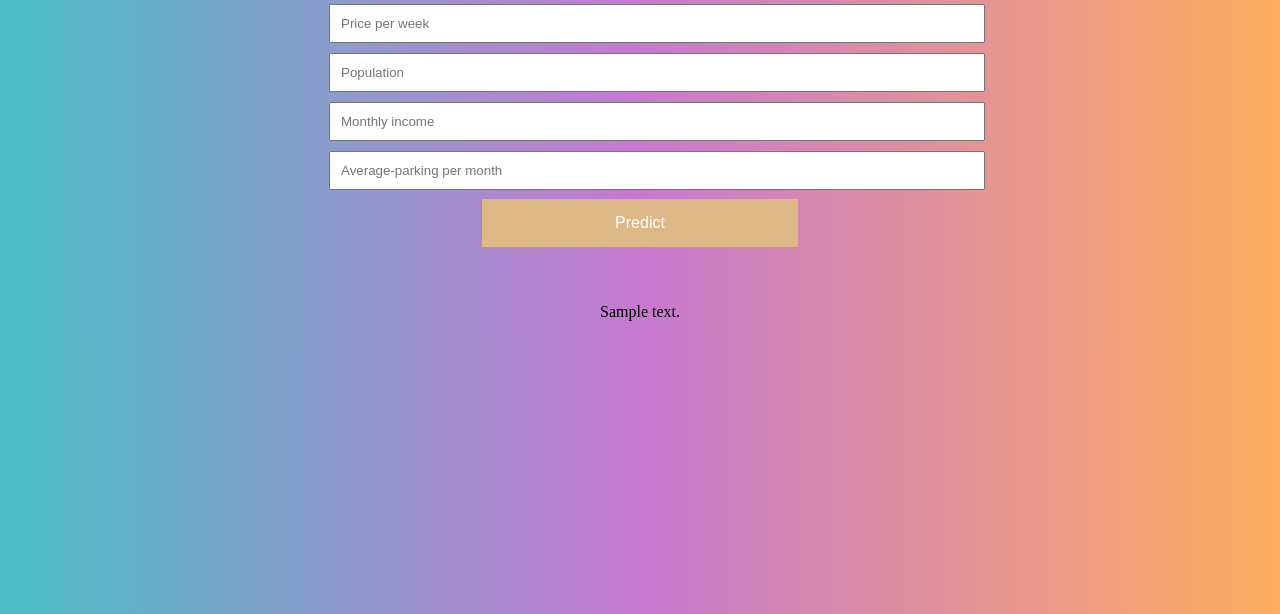
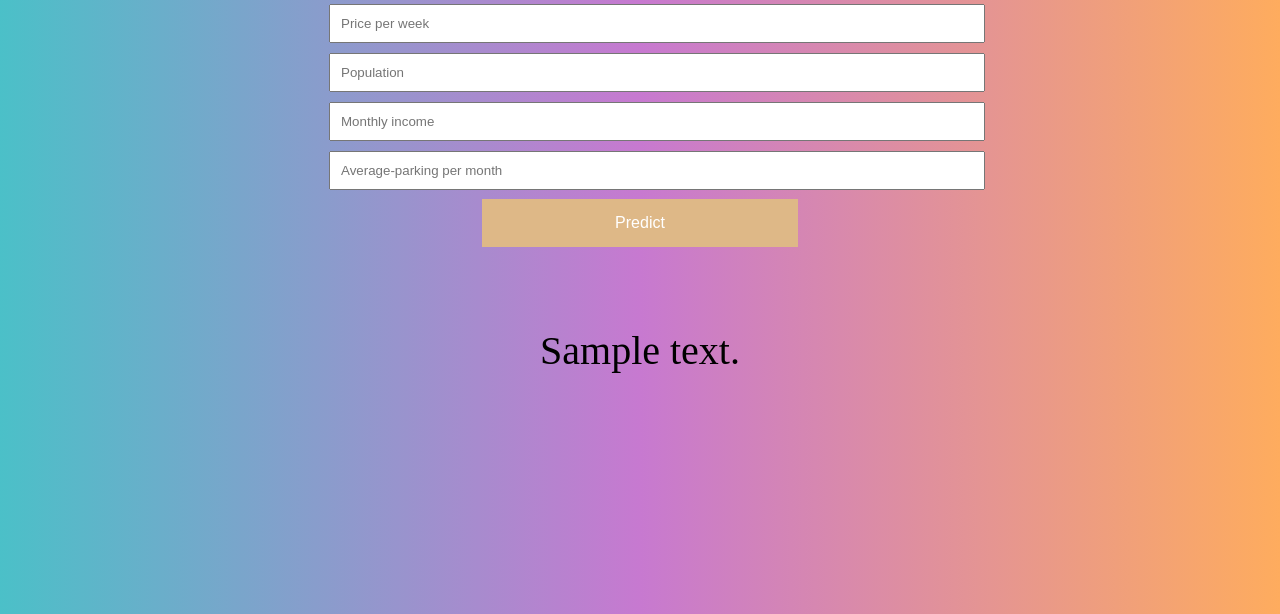
Before and after one commit to jyothiprakashpanaik/Uber-Ride-Prediction, a Flask app: template templates/index.html in a window 1280 px wide. Shown: the part 128-742 px from the top of the page. Run offline with Flask 2, Linux system fonts and the light colour scheme; the template is opened without the code that fills it: most values are stand-ins (such as "Sample title", 1, 10 or a date in 2020); parts of the project's set-up code (start-up, migrations or seed data) failed here and were passed over.

Commit message:
Add files via upload

```diff
--- a/static/css/style.css
+++ b/static/css/style.css
@@ -53,6 +53,7 @@ button {
 p{
 	text-align: center;
     	font-weight: 100;
+	font-size: 40px;
 
 
 }
```
